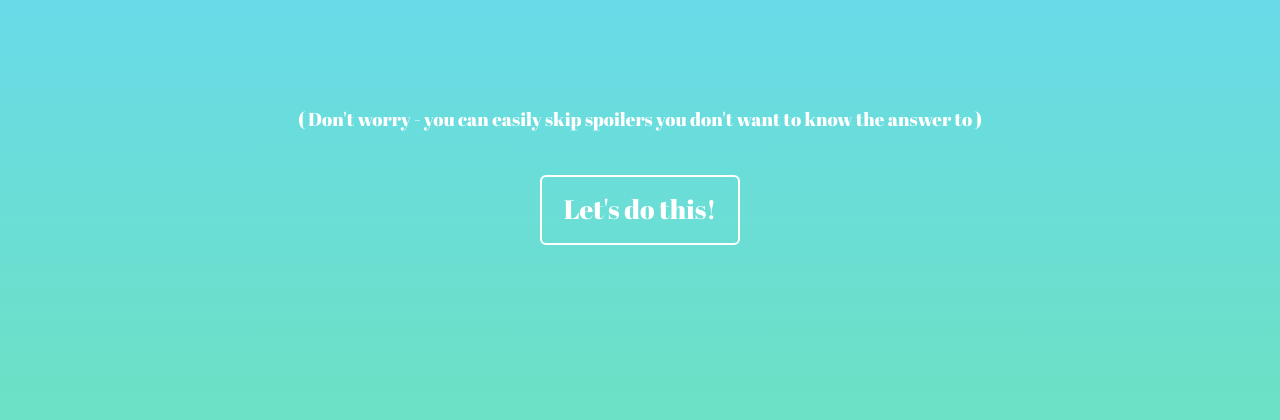
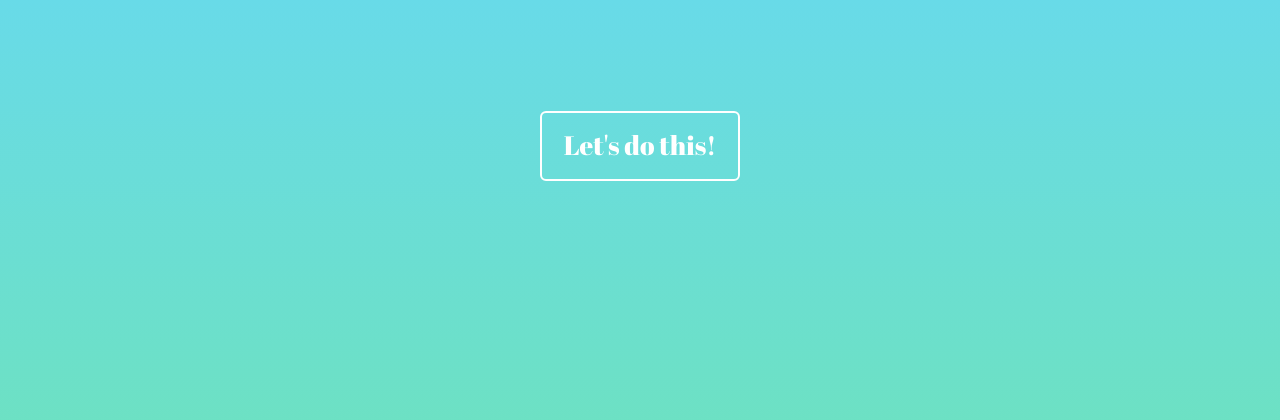
Before and after one commit to siriberggren/quizproject, a Django app: template quiz/templates/quiz/quiz.html in a window 1280 px wide. Shown: the part 93-513 px from the top of the page. Run offline with Django 3.2, Linux system fonts and the light colour scheme; the template is opened without the code that fills it, so the values that code supplies are empty; some libraries are stand-ins or nearby versions; some web fonts are replaced.

Commit message:
Toggle section

```diff
--- a/quiz/templates/quiz/quiz.html
+++ b/quiz/templates/quiz/quiz.html
@@ -25,8 +25,8 @@
 <h1 class="moviequiz">{{ quiz.description }}</h1>
 	</div>
 
-<p class="disclaimer start">( Don't worry - you can easily skip spoilers you don't want to know the answer to )</p>
-
+<!-- <p class="disclaimer start">( Don't worry - you can easily skip spoilers you don't want to know the answer to )</p>
+ -->
 
 <a href='{% url "question_page" quiz_number 1 %}'class="btn btn-primary btn-lg btn-block startbutton">Let's do this!</a>
 
```
